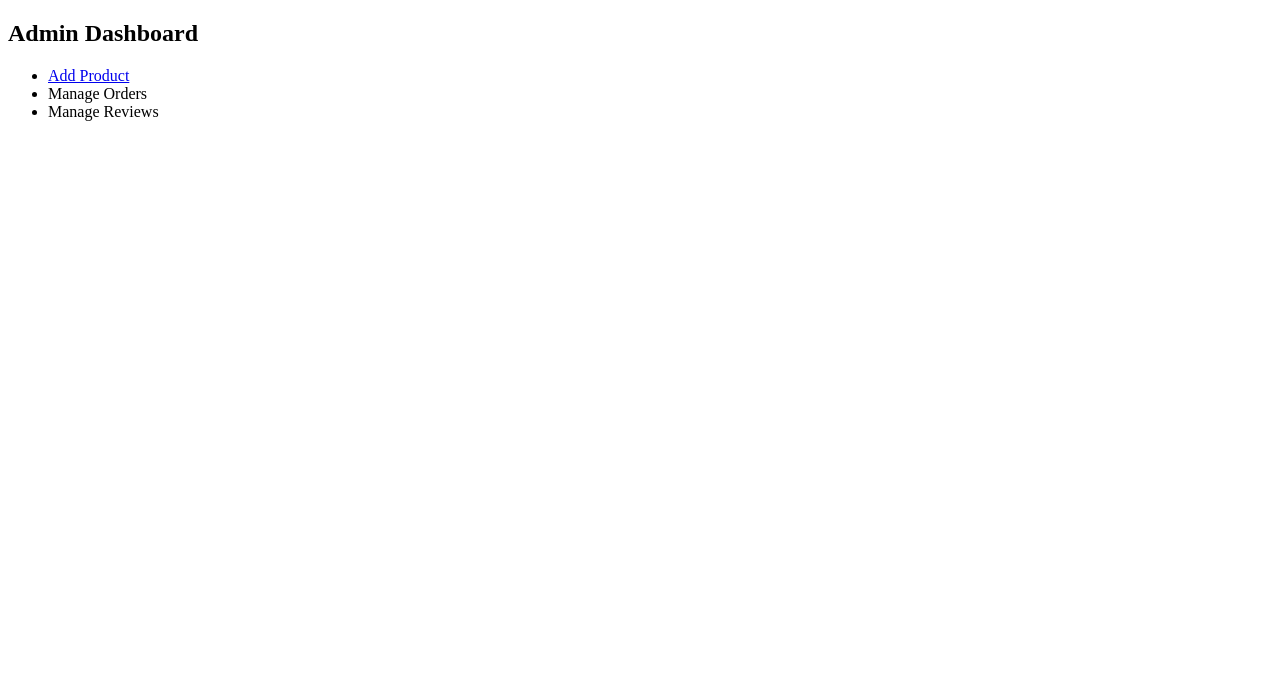
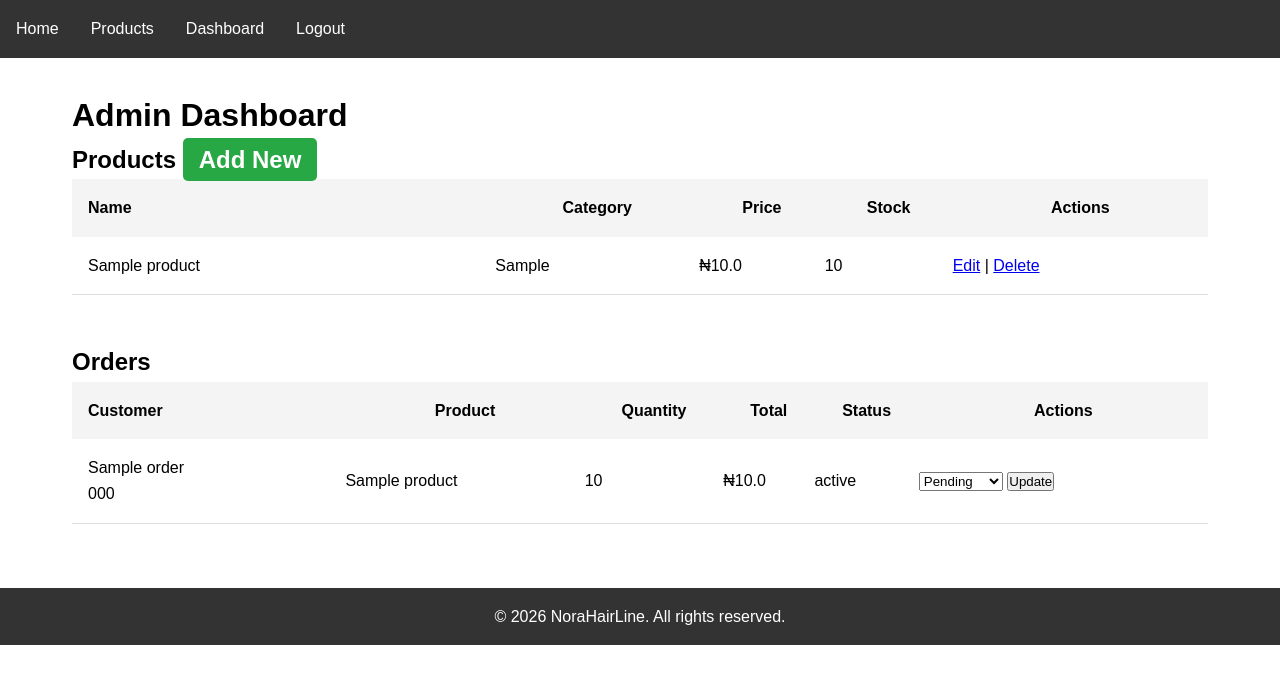
Before and after one commit to arinzepaschal791-code/Hair-Haven-Hub, a Flask app: page /admin/dashboard in a window 1280 px wide. Shown: the top 684 px of the page. Run offline with Flask 3, Linux system fonts and the light colour scheme; a user stored in the database is signed in; tables that the repository leaves empty hold one stand-in row (values such as "Sample post").

Commit message:
Update admin_dashboard.html

```diff
--- a/templates/admin/admin_dashboard.html
+++ b/templates/admin/admin_dashboard.html
@@ -1,17 +1,61 @@
-<!DOCTYPE html>
-<html>
-<head>
-    <title>Admin Dashboard</title>
-</head>
-<body>
+{% extends 'base.html' %}
 
-<h2>Admin Dashboard</h2>
+{% block content %}
+<h1>Admin Dashboard</h1>
 
-<ul>
-    <li><a href="/admin/add-product">Add Product</a></li>
-    <li>Manage Orders</li>
-    <li>Manage Reviews</li>
-</ul>
+<h2>Products <a href="{{ url_for('add_product') }}" style="background: #28a745; color: white; padding: 0.5rem 1rem; text-decoration: none; border-radius: 5px;">Add New</a></h2>
 
-</body>
-</html>
+<table style="width: 100%; border-collapse: collapse;">
+    <tr style="background: #f4f4f4;">
+        <th style="padding: 1rem; text-align: left;">Name</th>
+        <th>Category</th>
+        <th>Price</th>
+        <th>Stock</th>
+        <th>Actions</th>
+    </tr>
+    {% for product in products %}
+    <tr style="border-bottom: 1px solid #ddd;">
+        <td style="padding: 1rem;">{{ product.name }}</td>
+        <td>{{ product.category }}</td>
+        <td>₦{{ product.price }}</td>
+        <td>{{ product.stock }}</td>
+        <td>
+            <a href="{{ url_for('edit_product', id=product.id) }}">Edit</a> |
+            <a href="{{ url_for('delete_product', id=product.id) }}" onclick="return confirm('Are you sure?')">Delete</a>
+        </td>
+    </tr>
+    {% endfor %}
+</table>
+
+<h2 style="margin-top: 3rem;">Orders</h2>
+<table style="width: 100%; border-collapse: collapse;">
+    <tr style="background: #f4f4f4;">
+        <th style="padding: 1rem; text-align: left;">Customer</th>
+        <th>Product</th>
+        <th>Quantity</th>
+        <th>Total</th>
+        <th>Status</th>
+        <th>Actions</th>
+    </tr>
+    {% for order in orders %}
+    <tr style="border-bottom: 1px solid #ddd;">
+        <td style="padding: 1rem;">{{ order.customer_name }}<br>{{ order.customer_phone }}</td>
+        <td>{{ order.product.name }}</td>
+        <td>{{ order.quantity }}</td>
+        <td>₦{{ order.total_price }}</td>
+        <td>{{ order.status }}</td>
+        <td>
+            <form method="POST" action="{{ url_for('update_order', id=order.id) }}" style="display: inline;">
+                <select name="status">
+                    <option value="pending">Pending</option>
+                    <option value="confirmed">Confirmed</option>
+                    <option value="shipped">Shipped</option>
+                    <option value="delivered">Delivered</option>
+                </select>
+                <button type="submit">Update</button>
+            </form>
+        </td>
+    </tr>
+    {% endfor %}
+</table>
+{% endblock %}
```
